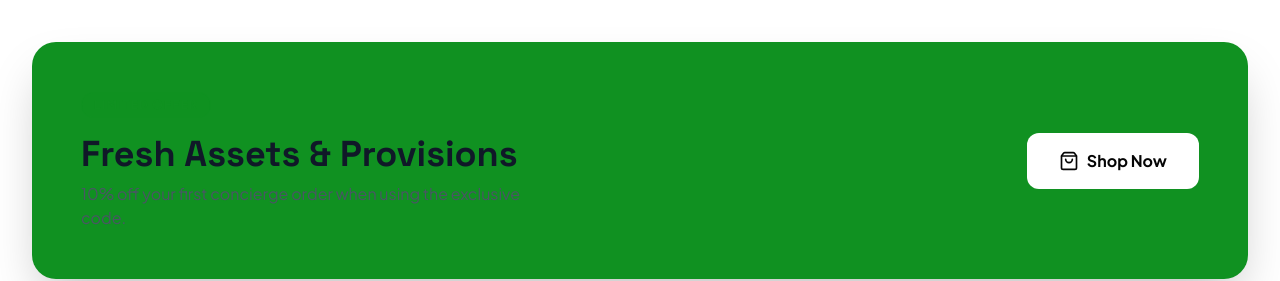
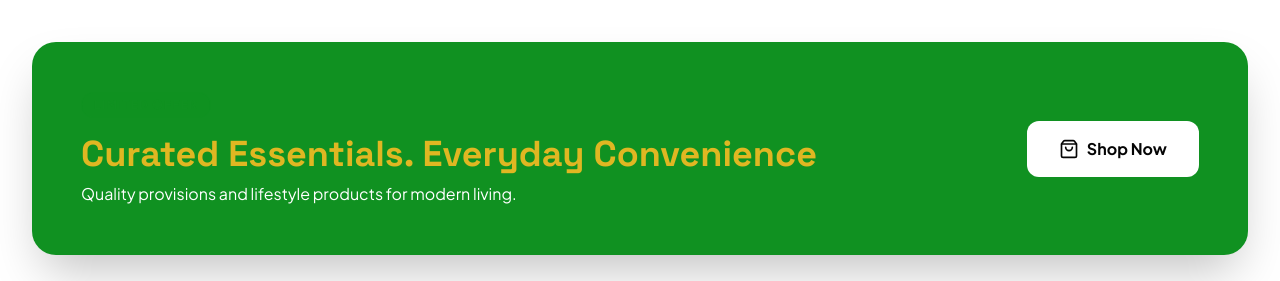
Before and after one commit to Jonadabuncommon1/samstones1, a React (Vite) app: page / in a window 1280 px wide. Shown: the part 1080-1361 px from the top of the page. Built offline with nearby package versions, Linux system fonts and the light colour scheme.

Commit message:
Update green banner text with new copy in bold gold and white colors

```diff
--- a/src/components/home/HomeView.tsx
+++ b/src/components/home/HomeView.tsx
@@ -145,8 +145,8 @@ export const HomeView = () => {
             <span className="bg-[#109121]/10 text-[#109121] text-xs font-bold px-3 py-1 rounded-full uppercase tracking-widest mb-4 inline-block border border-[#109121]/30">
               Limited Offer
             </span>
-            <h2 className="text-3xl md:text-4xl font-serif font-bold text-gray-900 mb-2">Fresh Assets & Provisions</h2>
-            <p className="text-gray-600 max-w-md">10% off your first concierge order when using the exclusive code.</p>
+            <h2 className="text-3xl md:text-4xl font-serif font-black text-[#DFB722] mb-2">Curated Essentials. Everyday Convenience</h2>
+            <p className="text-white max-w-md">Quality provisions and lifestyle products for modern living.</p>
           </div>
           <button
             onClick={() => { setCurrentView('category'); window.scrollTo(0, 0); }}
```
